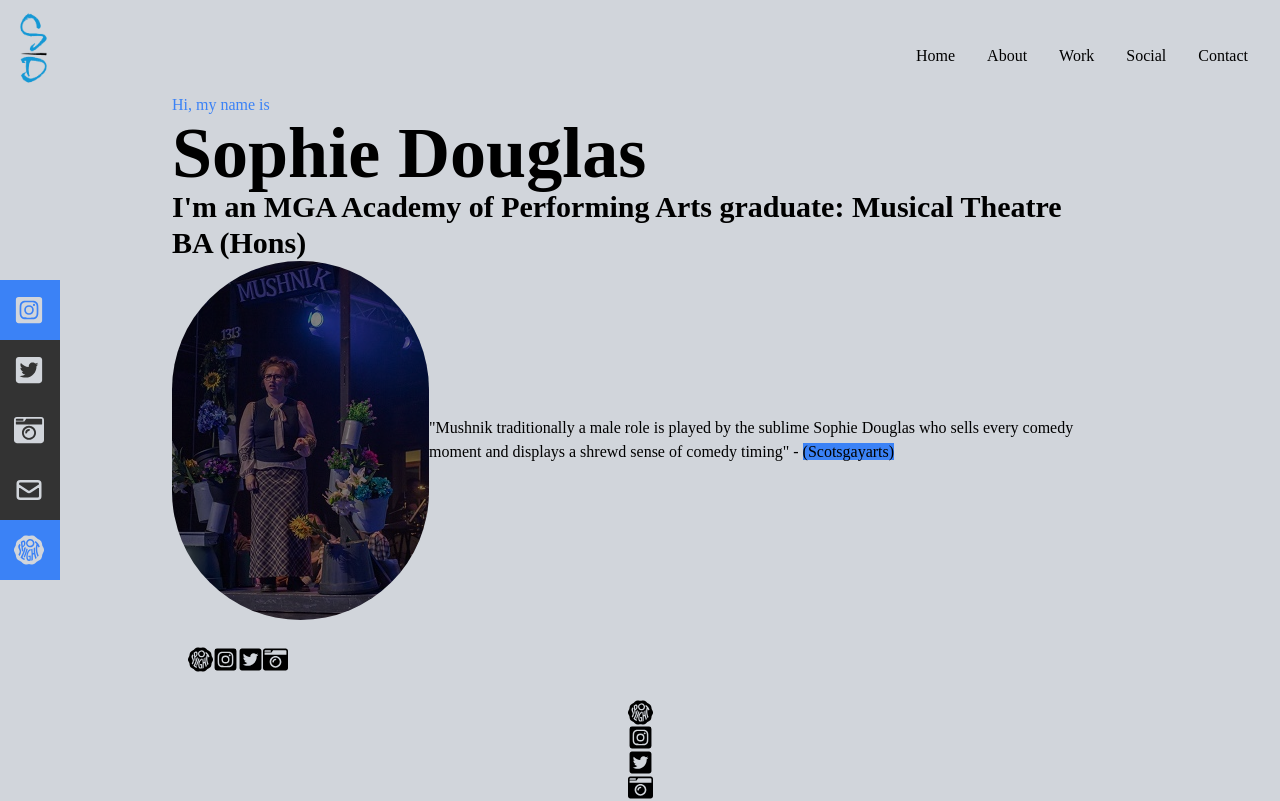
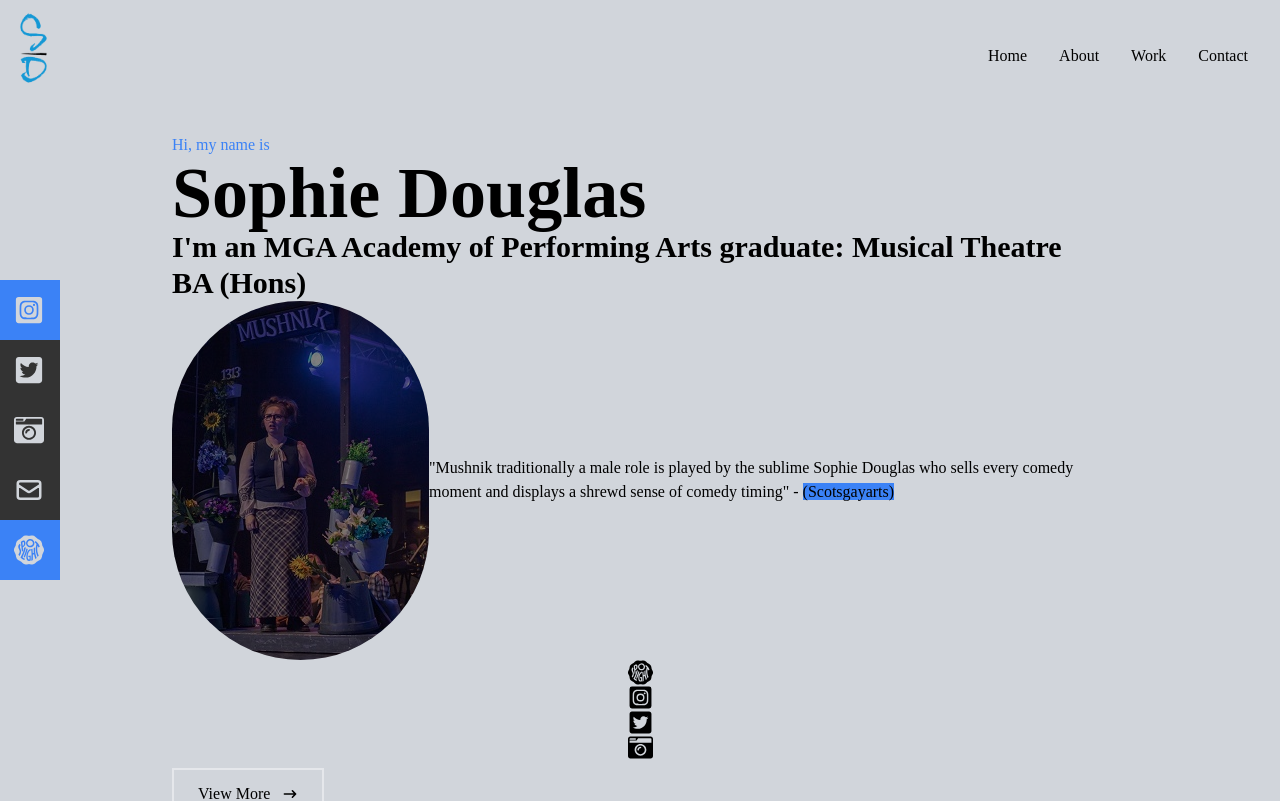
Before and after one commit to SAdamss/React-Portfolio, a React (Create React App) app: page / in a window 1280 px wide. Shown: the top 801 px of the page. Built offline with nearby package versions, Linux system fonts and the light colour scheme.

Commit message:
mobile view

```diff
--- a/src/components/Home.js
+++ b/src/components/Home.js
@@ -40,30 +40,12 @@ const Home = () => {
 
 
 
-      <div class='w-full h-[80px] flex justify-between items-center  px-4  bg-gray-300'>
-     <ul className='hidden md:flex'>
-     <a href='https://www.spotlight.com/9177-8970-3480' className='Spotlight'>
-     <SiSpotlight size={25} />
-     </a>
-      <a href='https://www.instagram.com/sophiedouglas761/?hl=en' className="Instagram">
-      <FaInstagramSquare size={25} />
-      </a>
-      <a href='https://twitter.com/sophie_douglas1' className='Twitter'>
-     <FaTwitterSquare size={25} />
-     </a>
-     <a href='https://mediaviewer.spotlight.com/artist/showreels?artistRef=F267214' className='Showreel'>
-     <FaCameraRetro size={25} />
-     </a>
-
-     </ul>
-
-      </div>
 
         {/* Mobile menu */}
         <ul
         className={
 
-          '@media screen and (max-width:600px) display:none display:block bg-gray-300 flex flex-col justify-center items-center'
+          '@media screen and (max-width:600px) display:block bg-gray-300 flex flex-col justify-center items-center'
         }
       >
       <a href='https://www.spotlight.com/9177-8970-3480' className='Spotlight'>
--- a/src/components/Navbar.js
+++ b/src/components/Navbar.js
@@ -41,11 +41,6 @@ export const Navbar = () => {
          Work
        </Link>
      </li>
-     <li>
-     <Link to='contact' smooth={true} duration={500}>
-       Social
-     </Link>
-   </li>
      <li>
        <Link to='contact' smooth={true} duration={500}>
          Contact
```
